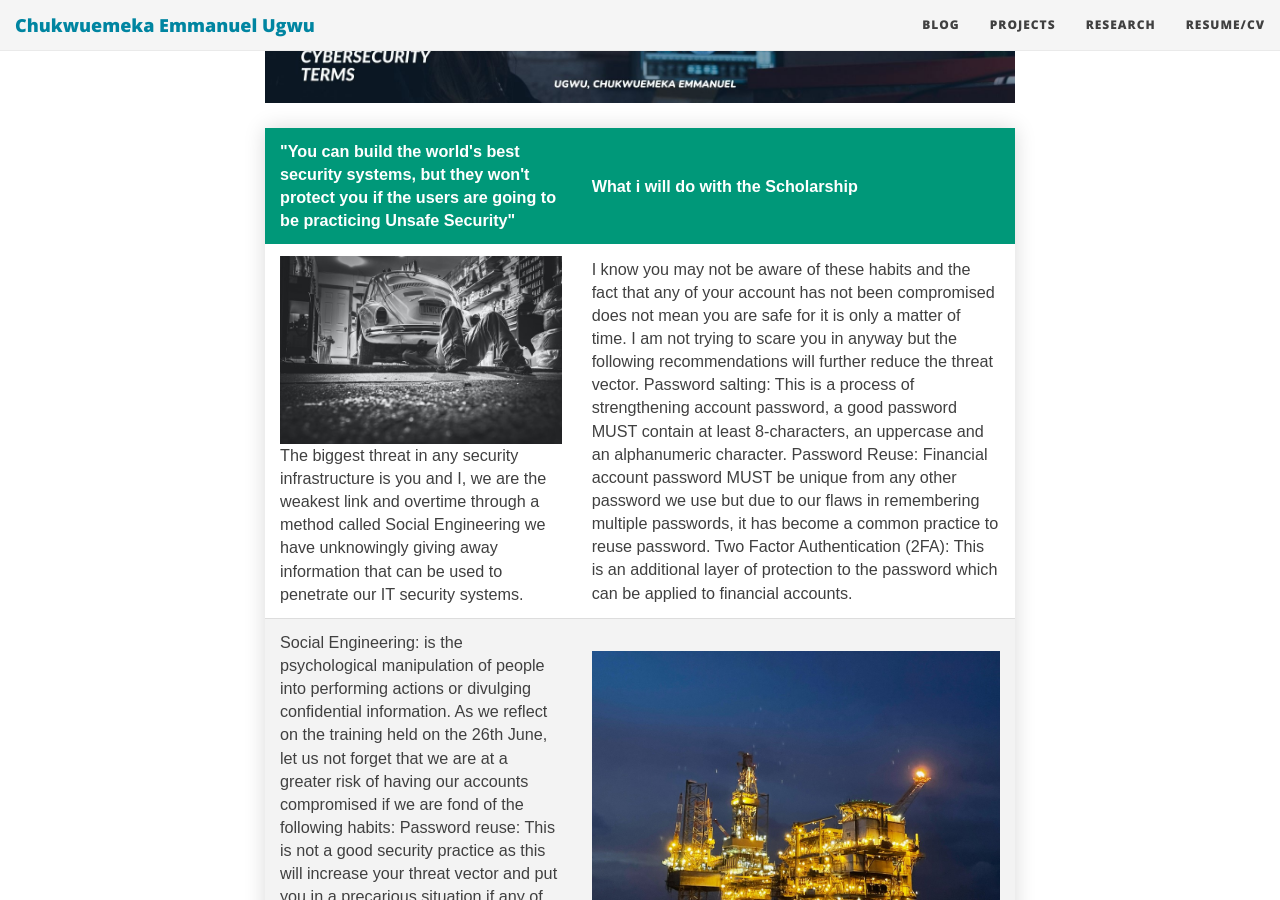
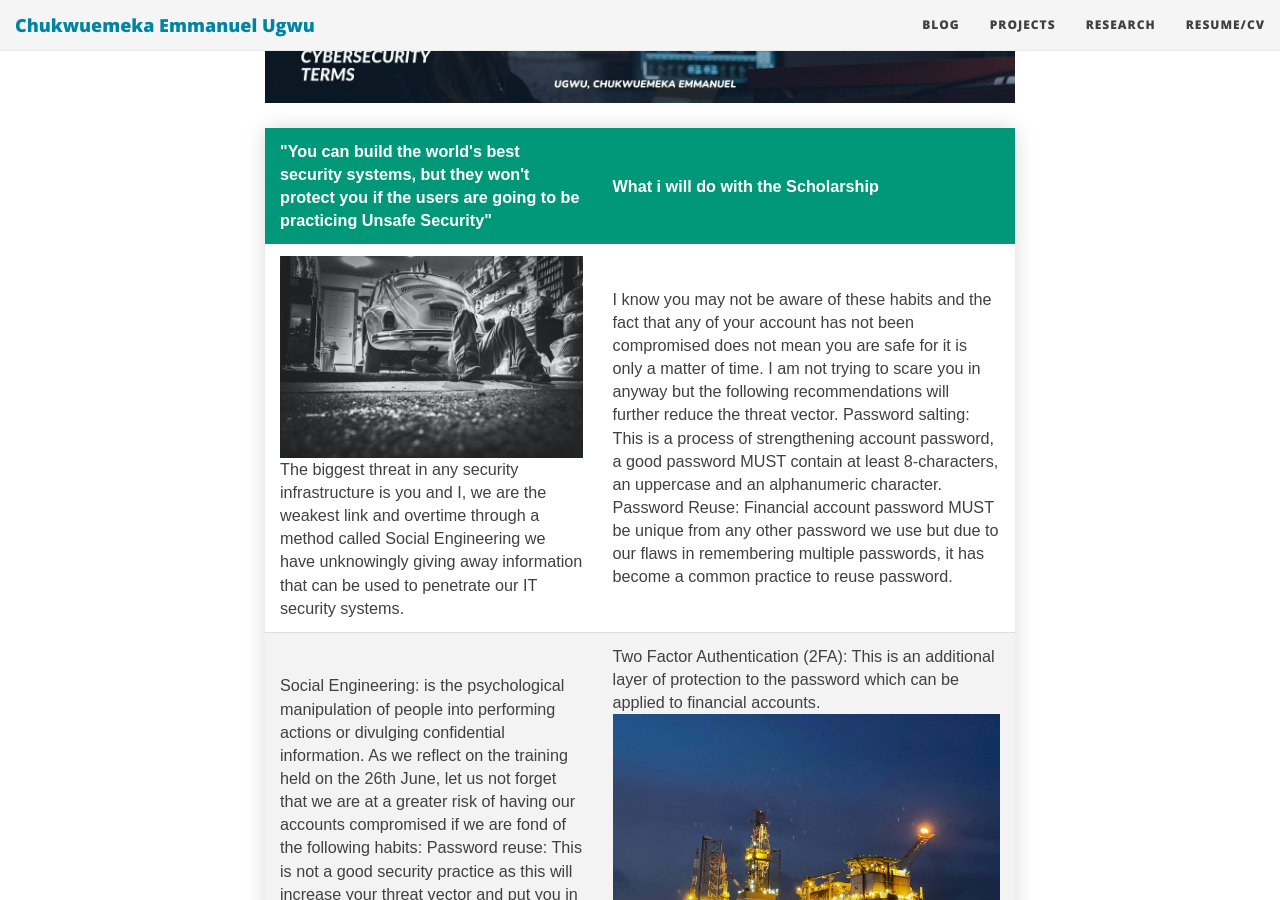
Before and after one commit to coolmechel/blog, a Jekyll site: the page built from _posts/2022-02-09-two-column-markdown.md, in a window 1280 px wide and 900 px high, scrolled down 447 px. Built offline with Jekyll 4.4.1, drawn with Linux system fonts in a browser that asks for light colours; nearby versions of some CDN libraries; comment, search, counter and statistics services are not loaded; some of the changed lines change nothing that is shown.

Commit message:
further editing

```diff
--- a/_posts/2022-02-09-two-column-markdown.md
+++ b/_posts/2022-02-09-two-column-markdown.md
@@ -19,14 +19,14 @@ published: true
   <tr>
       <td>
         <img src="../img/mechanic.jpg" alt="Mechanic workshop" title="Images in a table" />
-        The biggest threat in any security infrastructure is you and I, we are the weakest link and overtime through a method called Social Engineering we have unknowingly giving away information that can be used to penetrate our IT security systems.
+      The biggest threat in any security infrastructure is you and I, we are the weakest link and overtime through a method called Social Engineering we have unknowingly giving away information that can be used to penetrate our IT security systems.
       </td>
       <td>
         I know you may not be aware of these habits and the fact that any of your account has not been compromised does not mean you are safe for it is only a matter of time.
         I am not trying to scare you in anyway but the following recommendations will further reduce the threat vector.
         Password salting: This is a process of strengthening account password, a good password MUST contain at least 8-characters, an uppercase and an alphanumeric character.
         Password Reuse: Financial account password MUST be unique from any other password we use but due to our flaws in remembering multiple passwords, it has become a common practice to reuse password.
-        Two Factor Authentication (2FA): This is an additional layer of protection to the password which can be applied to financial accounts.</td>
+      </td>
     </tr>
     <tr>
       <td>
@@ -35,6 +35,7 @@ published: true
         Password reuse: This is not a good security practice as this will increase your threat vector and put you in a precarious situation if any of the services where you are registered with such an account is ever compromised.
     </td>
       <td>
+        Two Factor Authentication (2FA): This is an additional layer of protection to the password which can be applied to financial accounts.
         <img src="../img/okume-charly.jpeg" alt="Okume charly" title="Images in a table" />
       </td>
     </tr>
```
